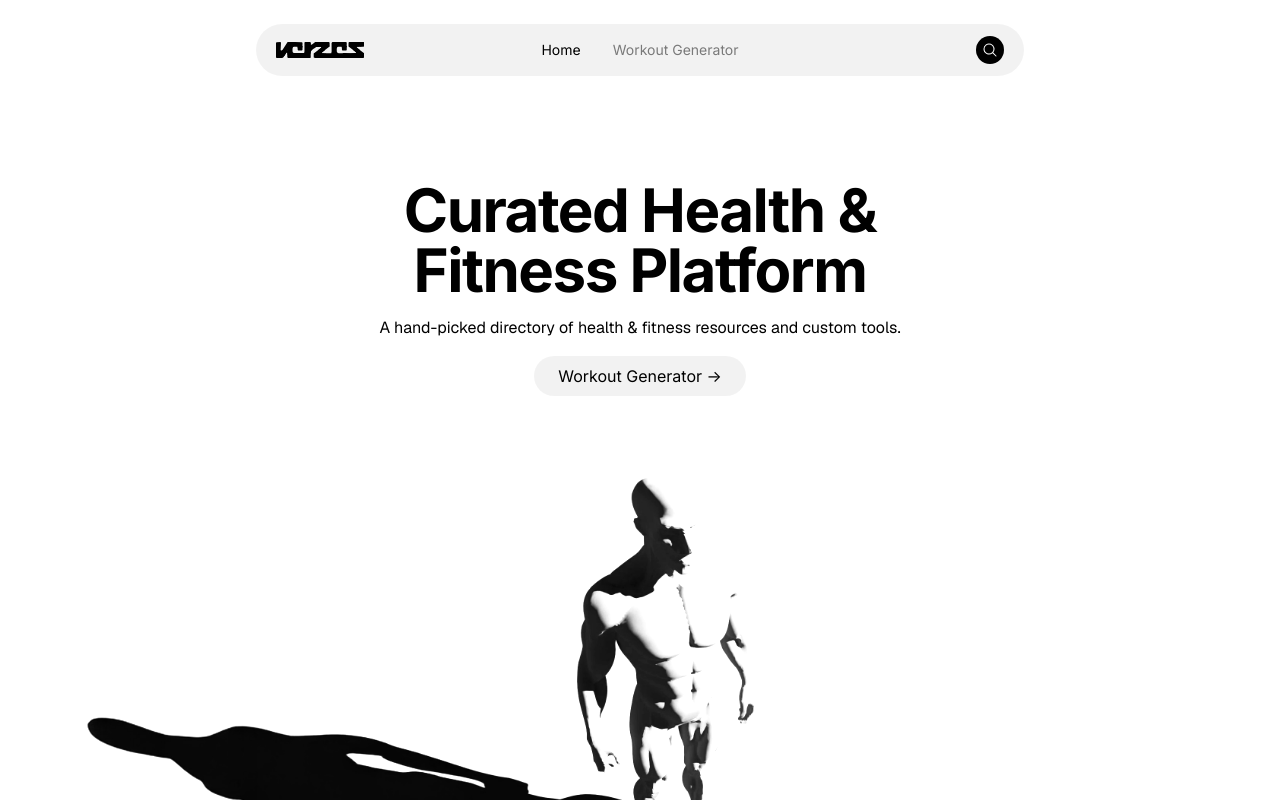
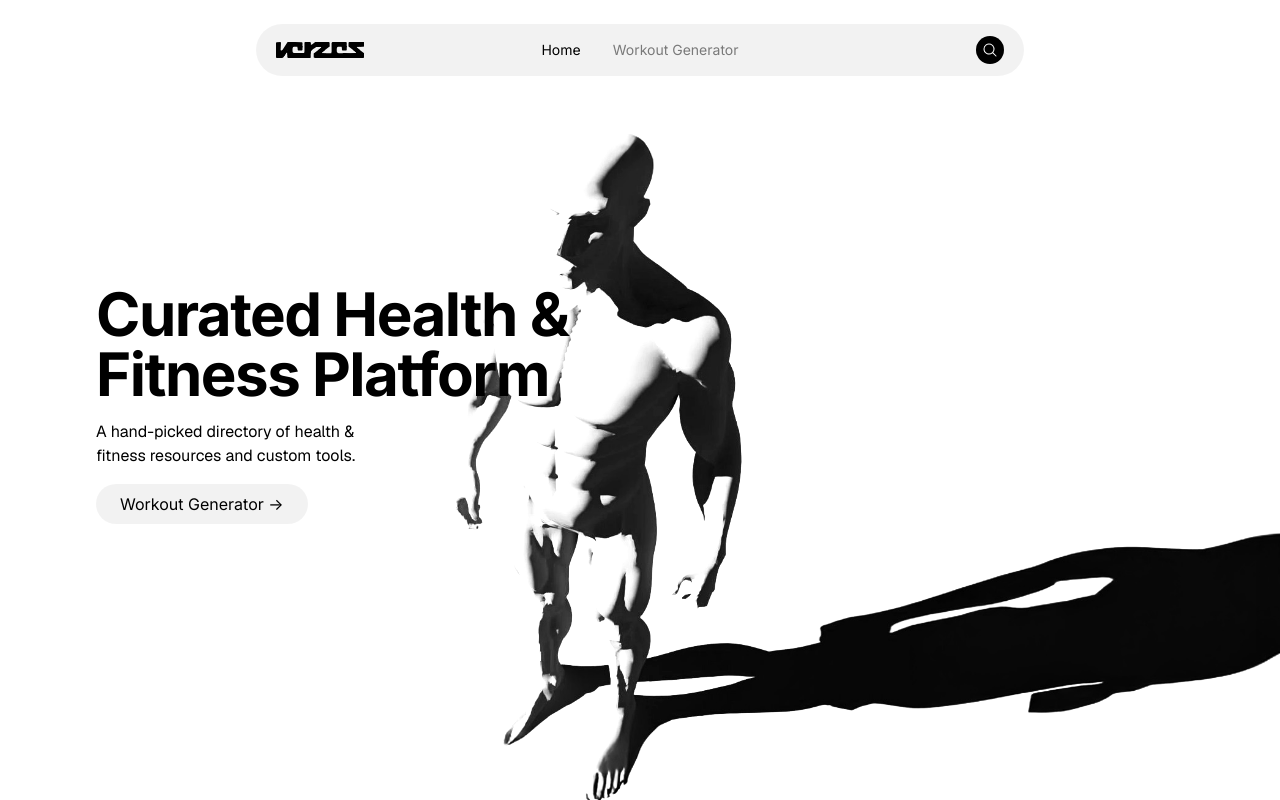
Before and after one commit to myxchine/verzes, a Next.js app: page / in a window 1280 px wide. Shown: the top 800 px of the page. Built offline with nearby package versions, Linux system fonts and the light colour scheme.

Commit message:
testing new landing page layout on desktop

```diff
--- a/src/app/(site)/page.tsx
+++ b/src/app/(site)/page.tsx
@@ -5,10 +5,10 @@ import Link from "next/link";
 export default function Home() {
   return (
     <Section>
-      <Row>
-        <Component centered small padding>
+      <div className="w-full md:mt-24 md:mb-48 max-w-6xl mx-auto p-4 md:p-8">
+        <Component centeredmobile small padding>
           <h1>Curated Health & Fitness Platform</h1>
-          <p>
+          <p className="max-w-md">
             A hand-picked directory of health & fitness resources and custom
             tools.
           </p>
@@ -21,20 +21,23 @@ export default function Home() {
             </Link>
           </div>
         </Component>
-      </Row>
+      </div>
+
       <Image
         src="/manthing.jpg"
         alt="Verzes Manthing"
         width={1200}
         height={400}
         priority
-        className="w-full object-cover -mt-12 md:-mt-12 max-w-7xl mx-auto aspect-[4/3] md:aspect-auto mix-blend-luminosity brightness-105 greyscale-0 opacity-100"
+        className="md:absolute w-full md:top-0 md:-z-10 md:right-0 max-w-7xl  object-cover -mt-6 md:mt-0  mx-auto aspect-[4/3] md:aspect-[16/9] mix-blend-luminosity brightness-105 greyscale-0 opacity-100 md:-scale-x-100"
       />
       <Row>
         <Component centered>
           <h2>Health & Fitness Articles</h2>
 
-          <p className="px-6 py-2 bg-black/5 rounded-full w-fit mx-auto">Coming soon...</p>
+          <p className="px-6 py-2 bg-black/5 rounded-full w-fit mx-auto">
+            Coming soon...
+          </p>
         </Component>
         <Component small centered>
           <h2>Workout Generator</h2>
--- a/src/components/global/ui/component.tsx
+++ b/src/components/global/ui/component.tsx
@@ -6,6 +6,7 @@ export default function Component({
   small,
   padding,
   centeredmobile,
+  centereddesktop,
 }: Readonly<{
   children: React.ReactNode;
   centered?: boolean;
@@ -14,6 +15,7 @@ export default function Component({
   small?: boolean;
   padding?: boolean;
   centeredmobile?: boolean;
+  centereddesktop?: boolean;
 }>) {
   return (
     <div
@@ -26,6 +28,11 @@ export default function Component({
           ? "items-center text-center justify-center mx-auto md:mx-0 md:text-left md:items-start md:justify-start"
           : ""
       }
+      ${
+        centereddesktop
+          ? "items-center text-center justify-center mx-auto md:mx-0 md:text-left md:items-start md:justify-start"
+          : ""
+      }
       `}
     >
       {children}
```
